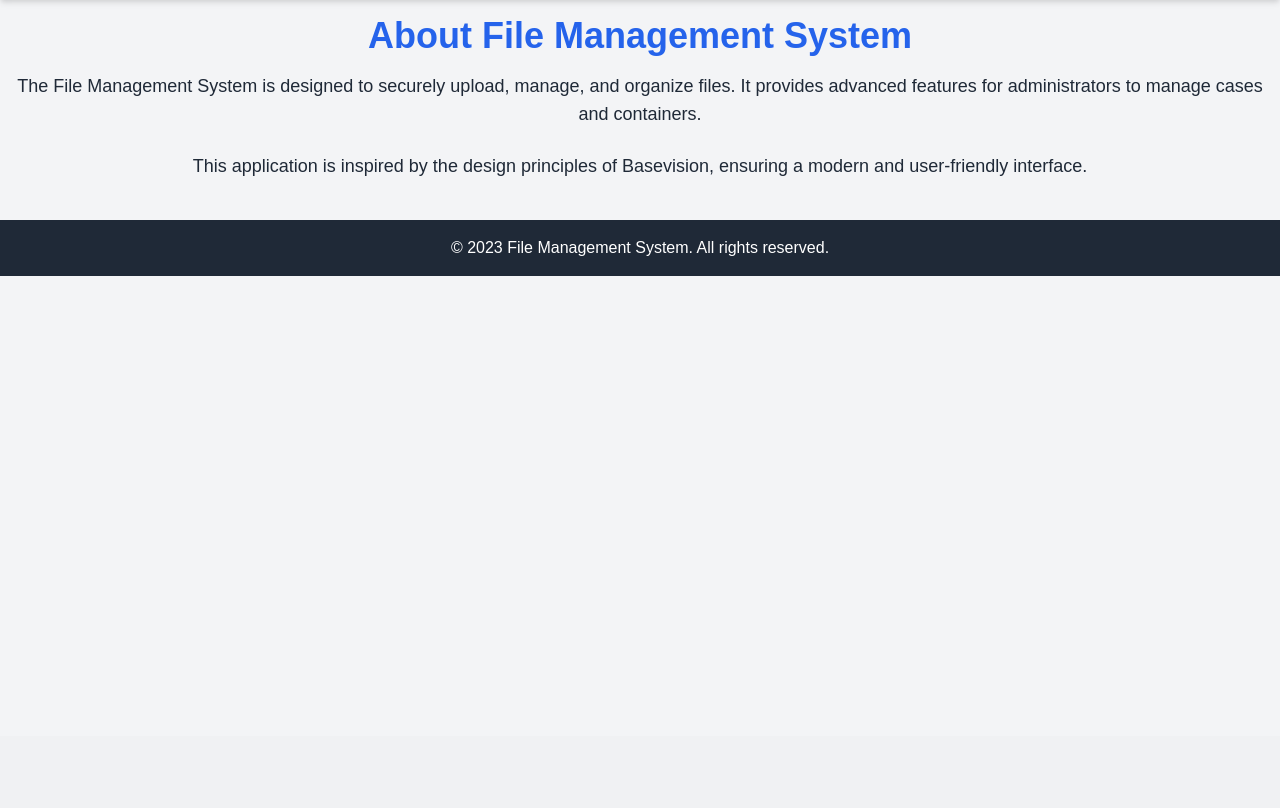
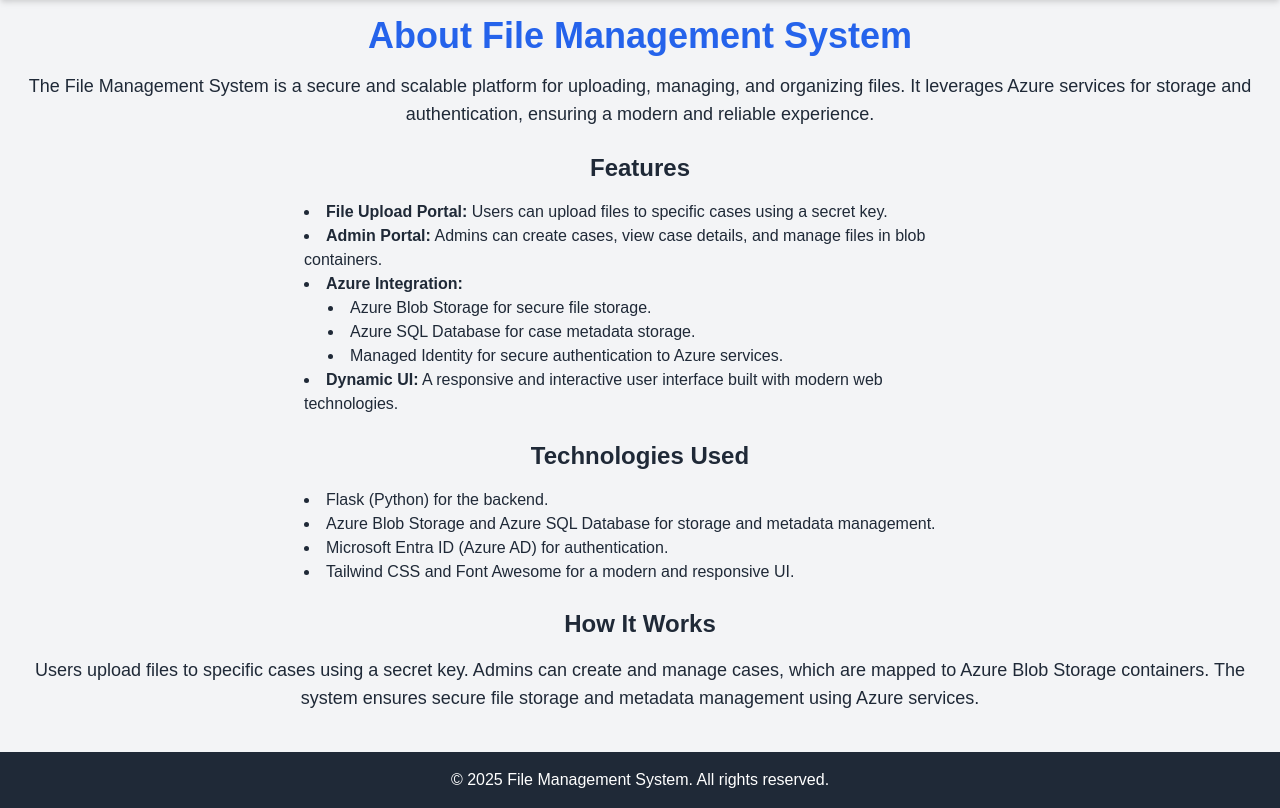
Before and after one commit to ExeqZ/Simple-Artifact-Collection, a Flask app: page /about in a window 1280 px wide. Shown: the part 64-872 px from the top of the page. Before the commit the page ends 340 px from the top, so only its background shows below. Run offline with Flask 3, Linux system fonts and the light colour scheme; parts of the project's set-up code (start-up, migrations or seed data) failed here and were passed over.

Commit message:
update documentation

```diff
--- a/templates/about.html
+++ b/templates/about.html
@@ -6,11 +6,34 @@
 <div class="text-center">
   <h1 class="text-4xl font-bold text-blue-600 mb-4">About File Management System</h1>
   <p class="text-lg mb-6">
-    The File Management System is designed to securely upload, manage, and organize files.
-    It provides advanced features for administrators to manage cases and containers.
+    The File Management System is a secure and scalable platform for uploading, managing, and organizing files.
+    It leverages Azure services for storage and authentication, ensuring a modern and reliable experience.
   </p>
+  <h2 class="text-2xl font-semibold mb-4">Features</h2>
+  <ul class="list-disc list-inside text-left max-w-2xl mx-auto mb-6">
+    <li><strong>File Upload Portal:</strong> Users can upload files to specific cases using a secret key.</li>
+    <li><strong>Admin Portal:</strong> Admins can create cases, view case details, and manage files in blob containers.</li>
+    <li><strong>Azure Integration:</strong>
+      <ul class="list-disc list-inside ml-6">
+        <li>Azure Blob Storage for secure file storage.</li>
+        <li>Azure SQL Database for case metadata storage.</li>
+        <li>Managed Identity for secure authentication to Azure services.</li>
+      </ul>
+    </li>
+    <li><strong>Dynamic UI:</strong> A responsive and interactive user interface built with modern web technologies.</li>
+  </ul>
+  <h2 class="text-2xl font-semibold mb-4">Technologies Used</h2>
+  <ul class="list-disc list-inside text-left max-w-2xl mx-auto mb-6">
+    <li>Flask (Python) for the backend.</li>
+    <li>Azure Blob Storage and Azure SQL Database for storage and metadata management.</li>
+    <li>Microsoft Entra ID (Azure AD) for authentication.</li>
+    <li>Tailwind CSS and Font Awesome for a modern and responsive UI.</li>
+  </ul>
+  <h2 class="text-2xl font-semibold mb-4">How It Works</h2>
   <p class="text-lg mb-6">
-    This application is inspired by the design principles of Basevision, ensuring a modern and user-friendly interface.
+    Users upload files to specific cases using a secret key. Admins can create and manage cases,
+    which are mapped to Azure Blob Storage containers. The system ensures secure file storage and
+    metadata management using Azure services.
   </p>
 </div>
 {% endblock %}
--- a/templates/base.html
+++ b/templates/base.html
@@ -39,7 +39,7 @@
     {% block content %}{% endblock %}
   </main>
   <footer class="bg-gray-800 text-white text-center py-4">
-    <p>&copy; 2023 File Management System. All rights reserved.</p>
+    <p>&copy; 2025 File Management System. All rights reserved.</p>
   </footer>
 </body>
 </html>
```
Also changed, not shown: readme.md.
